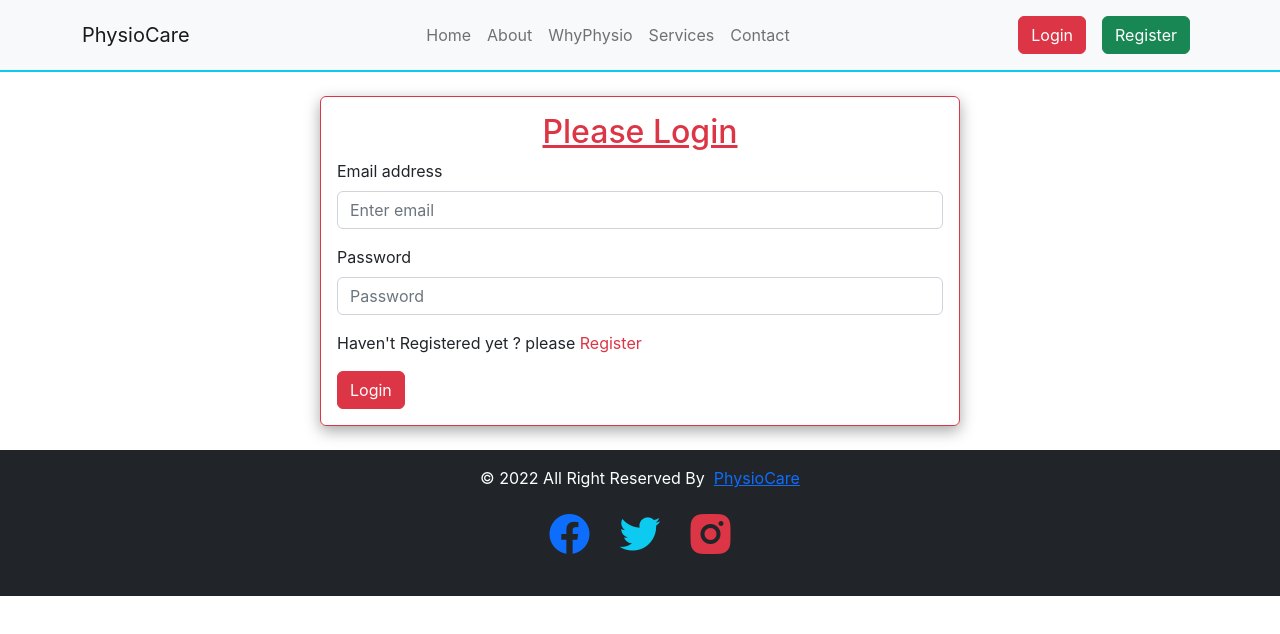
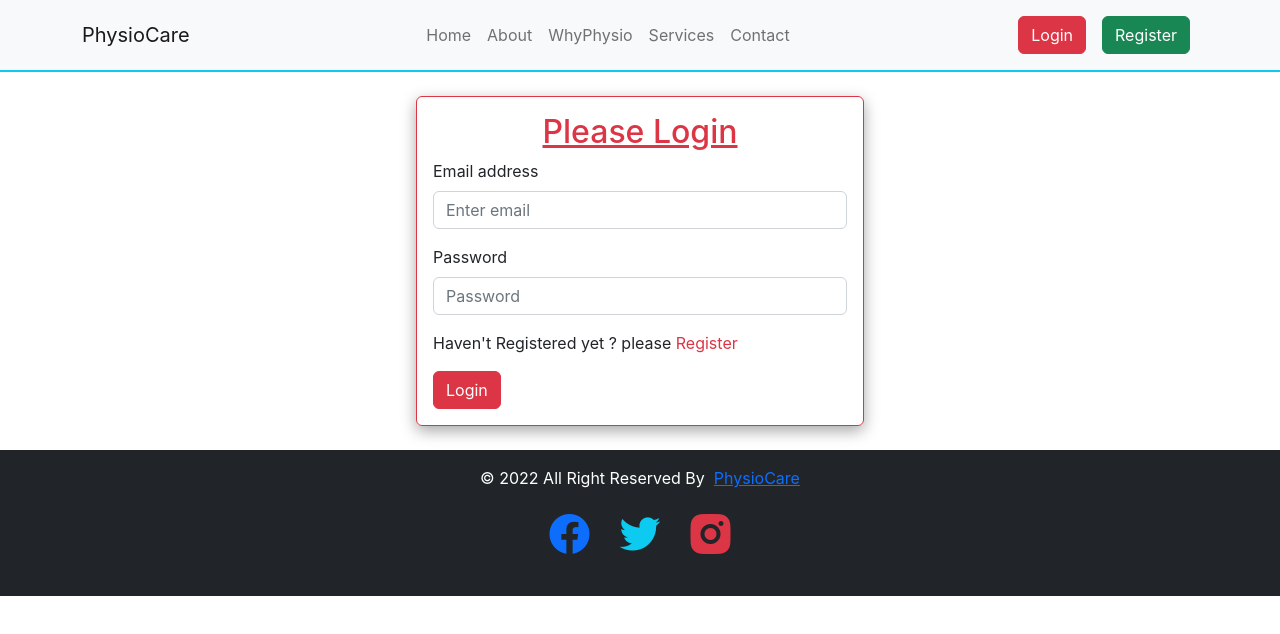
Before and after one commit to itamim345/PhysioCare, a React (Create React App) app: page /login in a window 1280 px wide. Shown: the top 634 px of the page. Built offline with nearby package versions, Linux system fonts and the light colour scheme; no server answers.

Commit message:
Added width to form

```diff
--- a/src/App.css
+++ b/src/App.css
@@ -1,4 +1,5 @@
 /* Common CSS */
 .form-container-shadow {
   box-shadow: rgba(0, 0, 0, 0.35) 0px 5px 15px;
+  width: 35% !important;
 }
```
